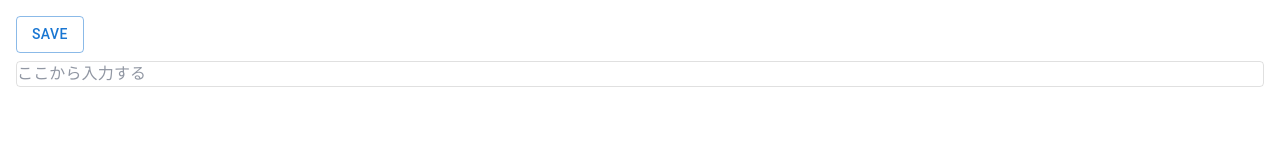
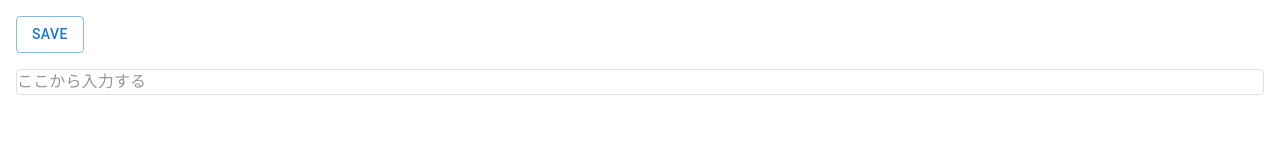
Before and after one commit to katsudon08/Floccha_frontend, a React (Vite) app: page / in a window 1280 px wide. Shown: the top 160 px of the page. Built offline with nearby package versions, Linux system fonts and the light colour scheme.

Commit message:
クライアント側作成終了

```diff
--- a/src/components/TextEditor.tsx
+++ b/src/components/TextEditor.tsx
@@ -25,11 +25,11 @@ export const TextEditor = () => {
         <>
             <Grid container direction="column">
                 <Grid item xs="auto">
-                    <Button variant='outlined' onClick={saveContent} sx={{ marginBottom: 1 }}>save</Button>
+                    <Button variant='outlined' onClick={saveContent} >save</Button>
                 </Grid>
                 <Grid item xs>
                     <Box sx={{
-                        border: 1, borderRadius: 1, borderColor: "divider"
+                        border: 1.5, borderRadius: 1, borderColor: "divider", minWidth: "100%", marginTop: 2, position: "relative", overflowY: "auto", overflowX: "auto"
                     }}>
                         <Editor
                             editorState={editorState}
```
